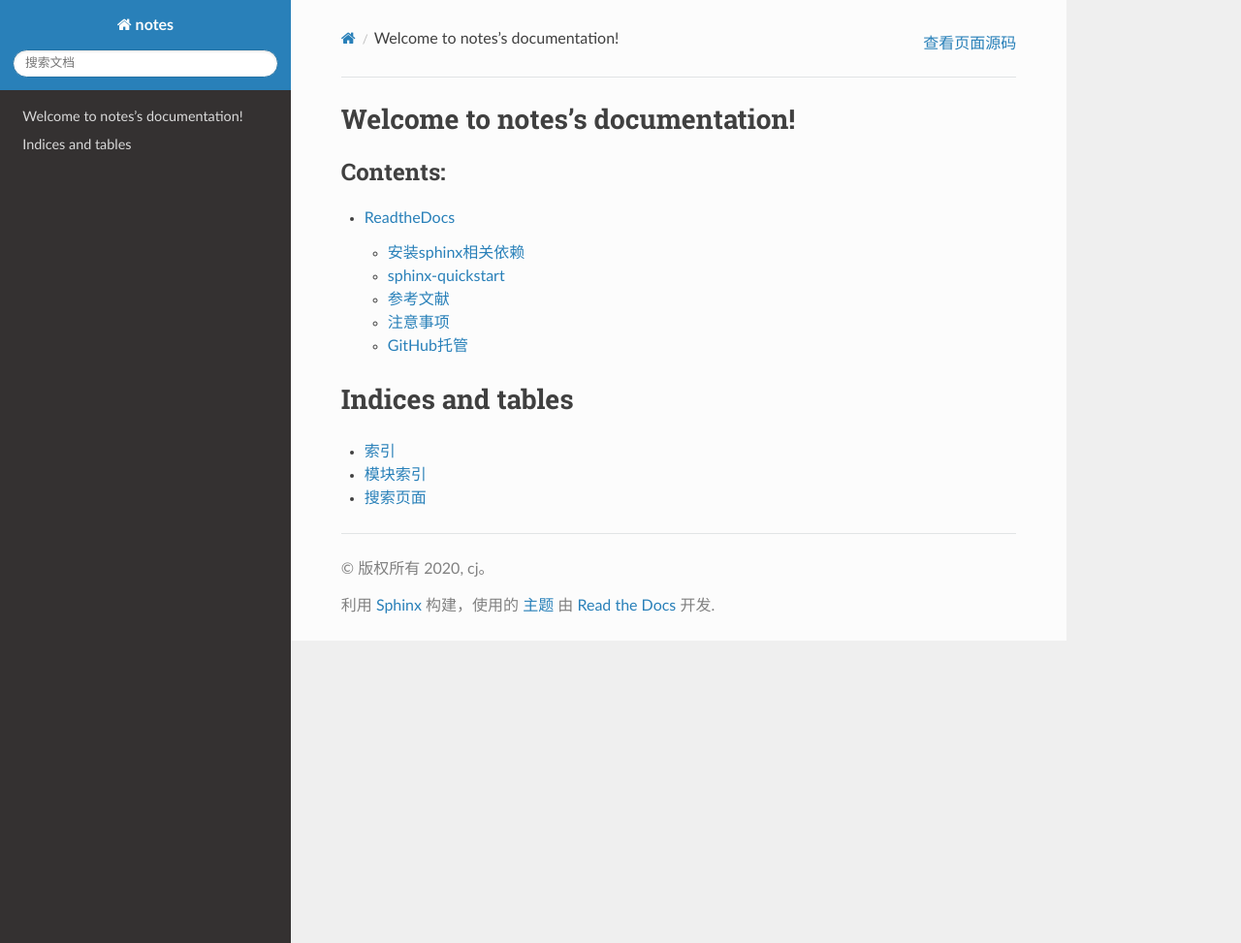
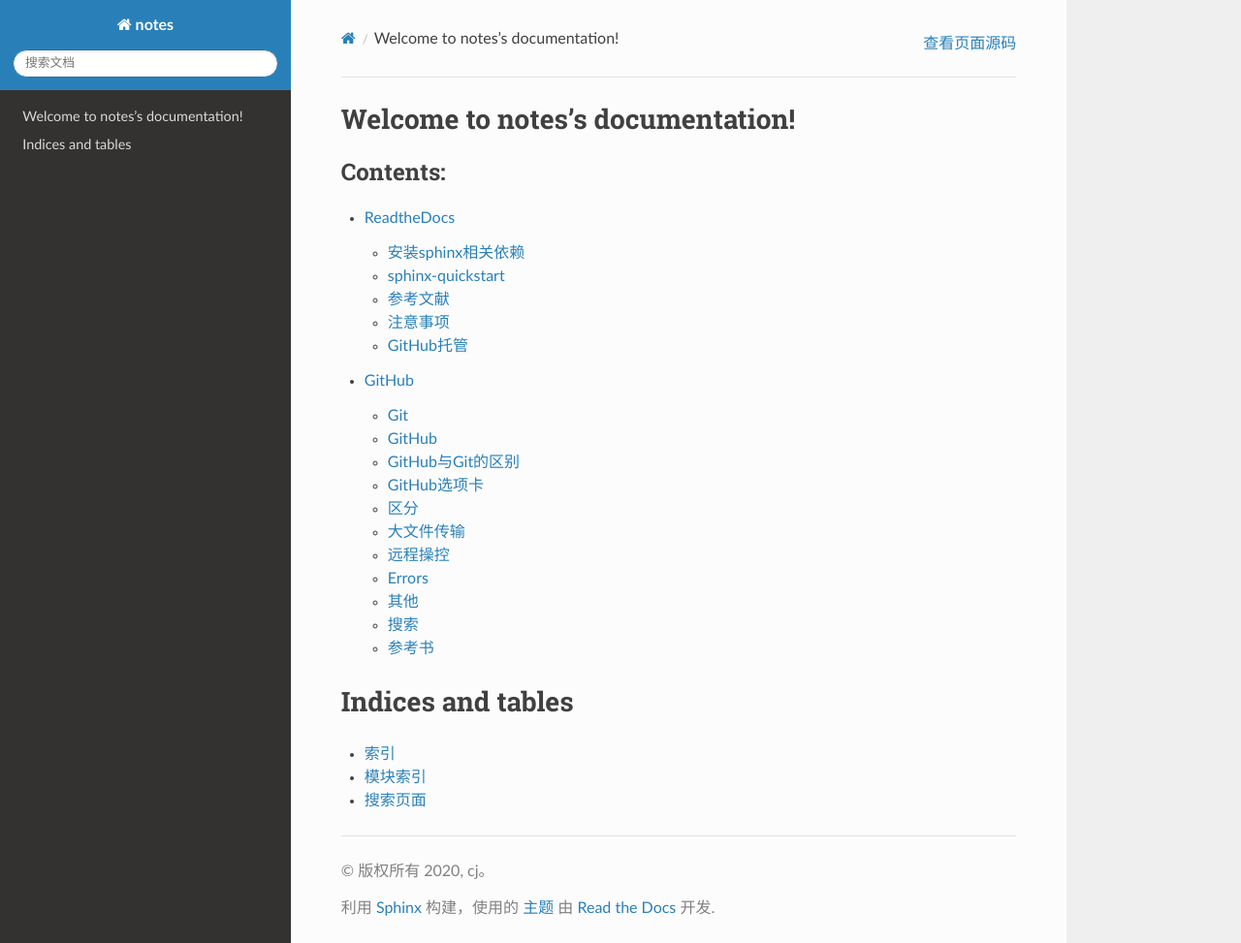
Before and after one commit to cjql/notes, a Sphinx documentation site: the page built from source/contents.rst, in a window 1280 px wide and 973 px high. Shown: the whole window at 97% size. Built offline with Sphinx 7.4.7 and the Read the Docs theme 2.0.0, drawn with Linux system fonts in a browser that asks for light colours; some of the changed lines change nothing that is shown.

Commit message:
【github】

````diff
--- /dev/null
+++ b/source/content/github.md
@@ -0,0 +1,285 @@
+# GitHub
+专注于完成现有的功能比完成新的开始更有价值。（一个善终强于无数个善始）
+**不要直接提交给主分支。** 有太多的分支，先集中解决其中一两个。
+修故障，开新分支。添加新功能，开新分支。
+好的经验法则，每个5~10分支提交一次。
+提交信息：在做什么（向人展示你的工作），为什么做，为啥要采用你的提交。（description and detailed description）
+WYSIWYG：所见即所得。WY死机。
+## Git
+定义    Git是一种版本控制系统。能查看文件随历史编辑的变化情况。
+功能
+回退
+大胆修改
+修改原因
+冲突解决
+完整的历史记录
+多分支历史记录
+独立的多分支历史记录
+## GitHub
+GitHub是一个网站，用于上传Git数据库的副本（存代码），也是功能强大的软件开发平台。可对代码及其修改进行说明、讨论和评估。
+GitHub独立于Git的机制：
+共享库
+fork
+pull
+issue
+wiki
+## GitHub与Git的区别
+
+GitHub的局限：
+重命名尤其是文件夹
+只能在单个文件上修改
+不能改写历史
+不能在线解决冲突
+
+Git的优势：
+运行
+测试
+IDE
+多个重命名
+离线
+## GitHub选项卡
+code    仓库文件列表。简要说明和URL
+commit 当前分支的提交历史
+branches 分支列表
+releases 标签列表
+可以将标签加入时的文件以归档形势（zip、tar.gz）下载到本地。软件在升级时一般需要打标签。
+https://git-scm.com/book/zh/v2/Git-基础-打标签
+像其他版本控制系统（VCS）一样，Git 可以给历史中的某一个提交打上标签，以示重要。 比较有代表性的是人们会使用这个功能来标记发布结点（v1.0 等等）。 在本节中，你将会学习如何列出已有的标签、如何创建新标签、以及不同类型的标签分别是什么。
+### contributors pull requests被采纳的人数+作者
+pulse、commit history：工作进展。
+commit：保存修改。    code和commit处都可以选分支，查看分支的历史要切换到待查的分支。
+commit message：提交消息。what、why、where（好在哪）。
+branch：新功能。
+feature branch：功能分支。
+master：提供发布。
+release branch：发布分支。Bug必修的分支。
+tag：标签。可用于记录发布版本。
+check out：查看。
+issue：需求（旧Bug报告和新性能添加）。方向性讨论功能，跟踪缺陷。Pull Request时会自动创建Issue。数字是**Open**状态的Issue数。
+PR(pull requests)：拉请求。请人复查分支历史流，并请求合并。最新变化和讨论。目前处于工作状态的所有不同功能。列表查看并管理。数字是Open的PR数量。正在做什么，每个修改的当前状态。
+merge PR ：仅对贡献者可见。
+revert the merge：回退合并。
+merge前可修改PR（修改时切换到PR所在的分支），以供审查和反馈。
+merge前最好自己clone并运行。也可交给测试团队或部门做。
+右边退订和订阅pull（评论、@、提交、合并、关闭）
+多去评论，以帮助项目改善质量
+fork：分叉。到个人账户或组织。参与这个库开发的人数。可自行修改、提交。PR后可提交到最初的（被fork的）项目。
+branch + PR（pull requests）：分支协作。
+releases：发布的版本个数。
+watch：关注。该仓库的更新信息都会显示在用户的公开活动中。
+star：喜欢。做书签用。反应仓库的受关注程度。判断仓库热门程度的指标。
+wiki：内容管理系统。便捷的链接页面。readme太长 ⇒ 用户文档和开发文档（待修bug、待加功能）。仅支持公开库。
+settings。当前仓库的设置。
+Options。
+GitHub Pages：可直接在settings中设置。需公开库或者Pro。内容是readme的内容。
+Collaborators
+Branches
+Webhooks：issue、PR自动发送到项目。（用于项目管理、Bug跟踪、自动化测试的持续集成服务器）
+Notifications
+Integrations & services
+Deploy keys
+Secrets
+Actions
+Insight
+SSH clone URL：克隆仓库时所需要的URL。
+Referring sites：访客来之前访问的网站。
+Pulse：显示该仓库最近的活动。issue和Pull Requests。周期可调。additions and deletions：增删行数。修改一行=增一行+删一行
+Contributors：贡献值图（master exclude merge）。主图可分块拉取，以查看时间段内的情况。（私有库需额外添加合作者）
+Community
+Traffic：仅贡献者可见。访客信息。以图表形式显示该仓库的各项指标。
+Commits：每周提交数。下图是上图被选中的周期块对应的日内分解图。
+Code frequency：码频图。看显著变化，尤其是重构。
+Dependency graph
+. Network：分支数。以图表行政显示仓库当前的状态及fork出的状态。同时会显示成员列表。
+. Forks：成员列表。
+顶层（根目录）、文件夹（目录）。
+../移动到父目录。
+git只关心文件，无法将空文件夹添加到项目。约定：想建空文件夹就加.gitkeep文件。
+readme.md：项目说明。（如何：安装、使用、自动化测试、对项目作贡献）
+徽章（本质是用图片做显示的套娃）https://shields.io/
+依赖项目及其版本
+自动测试正在通过（passing）
+依赖关系是最新的
+适应的浏览器和操作系统版本
+https://github.com/twbs/bootstrap#status
+例子
+[![Slack](https://bootstrap-slack.herokuapp.com/badge.svg)](https://bootstrap-slack.herokuapp.com/)
+[![Build Status](https://github.com/twbs/bootstrap/workflows/Tests/badge.svg)](https://github.com/twbs/bootstrap/actions?workflow=Tests)
+[![npm version](https://img.shields.io/npm/v/bootstrap.svg)](https://www.npmjs.com/package/bootstrap)
+[![Gem version](https://img.shields.io/gem/v/bootstrap.svg)](https://rubygems.org/gems/bootstrap)
+[![Meteor Atmosphere](https://img.shields.io/badge/meteor-twbs%3Abootstrap-blue.svg)](https://atmospherejs.com/twbs/bootstrap)
+[![Packagist Prerelease](https://img.shields.io/packagist/vpre/twbs/bootstrap.svg)](https://packagist.org/packages/twbs/bootstrap)
+[![NuGet](https://img.shields.io/nuget/vpre/bootstrap.svg)](https://www.nuget.org/packages/bootstrap/absoluteLatest)
+[![peerDependencies Status](https://img.shields.io/david/peer/twbs/bootstrap.svg)](https://david-dm.org/twbs/bootstrap?type=peer)
+[![devDependency Status](https://img.shields.io/david/dev/twbs/bootstrap.svg)](https://david-dm.org/twbs/bootstrap?type=dev)
+[![Coverage Status](https://img.shields.io/coveralls/github/twbs/bootstrap/master.svg)](https://coveralls.io/github/twbs/bootstrap?branch=master)
+[![CSS gzip size](https://img.badgesize.io/twbs/bootstrap/master/dist/css/bootstrap.min.css?compression=gzip&label=CSS+gzip+size)](https://github.com/twbs/bootstrap/tree/master/dist/css/bootstrap.min.css)
+[![JS gzip size](https://img.badgesize.io/twbs/bootstrap/master/dist/js/bootstrap.min.js?compression=gzip&label=JS+gzip+size)](https://github.com/twbs/bootstrap/tree/master/dist/js/bootstrap.min.js)
+[![BrowserStack Status](https://www.browserstack.com/automate/badge.svg?badge_key=SkxZcStBeExEdVJqQ2hWYnlWckpkNmNEY213SFp6WHFETWk2bGFuY3pCbz0tLXhqbHJsVlZhQnRBdEpod3NLSDMzaHc9PQ==--3d0b75245708616eb93113221beece33e680b229)](https://www.browserstack.com/automate/public-build/SkxZcStBeExEdVJqQ2hWYnlWckpkNmNEY213SFp6WHFETWk2bGFuY3pCbz0tLXhqbHJsVlZhQnRBdEpod3NLSDMzaHc9PQ==--3d0b75245708616eb93113221beece33e680b229)
+[![Backers on Open Collective](https://img.shields.io/opencollective/backers/bootstrap.svg)](#backers)
+[![Sponsors on Open Collective](https://img.shields.io/opencollective/sponsors/bootstrap.svg)](#sponsors)
+## 区分
+### download zip 与git clone
+download zip：单纯下载到本地，无法查看日志和对仓库进行修改
+https://www.prestonlamb.com/blog/creating-a-docker-image-with-github-actions
+### issue和PR
+* issue：未做的，可以和master无关
+* PR：已修bug和新增功能，但尚未合并。必须有master和分支
+### labels 和 milestone
+* lables：可同时多个。可按字母和issue数排序。
+* milestone。只能有一个。可用来做deadline。可按更新时间、完成度（同milestone中关闭的issue占比）、到期、字母、issue数排序
+## 大文件传输
+https://git-lfs.github.com/
+* 下载，安装
+* bash移动路径到对应仓库
+* git init
+* git lfs install
+* touch .gitattributes
+* git lfs track "*.pdf"
+* git lfs track "*.epub"
+* git add .gitattributes
+* git add *.epub
+* git commit -m "Add design file"
+* git remote add origin https://github.com/cqlj/allitebooks
+* git push origin master
+重复6、8、9、10、11
+```bash
+Git LFS has been disabled on your personal account cqlj because you’ve exceeded your data plan by at least 150%. Please purchase additional data packs to cover your bandwidth and storage usage:
+https://github.com/account/billing/data/upgrade
+Current usage as of 11 Jan 2020 09:20PM UTC:
+Bandwidth: 0.0 GB / 1 GB (0%)
+Storage: 7.37 GB / 1 GB (737%)
+```
+## 远程操控
+```bash
+git init
+echo "## allitebooks" >> README.md
+git add README.md
+git add -A(add all files)
+git commit -m "first commit"
+git remote add origin git@github.com:cqlj/allitebooks.git
+## git remote -v (for checking current repository)
+## git pull --rebase origin master
+git push -u origin master
+```
+## Errors
+**Updating the Git index failed**
+参考：[stackoverflow](https://stackoverflow.com/questions/10573815/why-is-updating-the-git-index-failed-displayed)
+```
+git config --global core.autocrlf false
+```
+```
+Updating the Git index failed.    A rescan will be automatically started to resynchronize git-gui.
+warning: LF will be replaced by CRLF in source/categories/index.md.
+The file will have its original line endings in your working directory
+```
+
+**Sorry, we had to truncate this directory to 1,000 files.**
+Large files detected. You may want to try
+[Git_Large_File_Storage](https://git-lfs.github.com)
+[**中文乱码**](https://www.cnblogs.com/scale/p/6258457.html)
+git config --global i18n.commitencoding utf-8
+git config --global i18n.logoutputencoding gbk
+git config --global gui.encoding utf-8
+https://services.github.com/    GitHub产品大全，包括Learning Lab、Developer API等
+## 其他
+https://help.github.com/en/github/authenticating-to-github/removing-sensitive-data-from-a-repository
+https://tecadmin.net/delete-commit-history-in-github/
+https://gist.github.com/stephenhardy/5470814
+https://github.com/cjql/archive/wiki/_history
+★MEMO★
+[shortcuts](https://help.github.com/en/articles/using-keyboard-shortcuts)
+[tips](https://blog.csdn.net/neilol/article/details/46568611)
+★update★
+[cjql](https://www.gitmemory.com/cjql)
+[issue](https://github.com/issues?q=is%3Aissue+author%3Acjql+sort%3Aupdated-desc)
+[repo](https://github.com/search?o=desc&q=user%3Acjql+&s=updated&type=Repositories)
+[wiki](https://github.com/cjql/webs/wiki/_history)
+[wikis](https://github.com/search?o=desc&q=user%3Acjql+&s=updated&type=Wikis)
+★scan★
+[repos](https://github.com/settings/repositories)
+[watching](https://github.com/watching)
+[trending](https://github.com/trending)
+[封禁用户](https://github.com/settings/blocked_users)
+[贡献墙](https://github-contributions.now.sh/)
+[changelog](https://github.blog/changelog/)
+[cheatsheet](https://github.com/tiimgreen/github-cheat-sheet/)
+[cheatsheet](https://github.github.com/training-kit/downloads/zh_CN/github-git-cheat-sheet/)
+[cheatsheetzh](https://github.com/tiimgreen/github-cheat-sheet/blob/master/README.zh-cn.md)
+[GitDoc](https://git-scm.com/book/en/v2)
+[stanford](http://www-cs-students.stanford.edu/~blynn/gitmagic/intl/zh_cn/)
+[geeeeeeeeek](https://github.com/geeeeeeeeek/git-recipes)
+[廖雪峰](https://www.liaoxuefeng.com/wiki/0013739516305929606dd18361248578c67b8067c8c017b000)
+[阳志平](https://www.yangzhiping.com/tech/github.html)
+[中文教程](https://github.com/gotgit/gotgithub)
+[gitimmersion](http://gitimmersion.com/index.html)
+[Version Control](https://www.git-tower.com/learn/)
+[美化git ](http://justinhileman.info/article/git-pretty/)
+[ sharing](http://codemancers.com/blog/posts/2014-05-01-using-git-for-knowledge-sharing/)
+★gitignore★
+[Create](https://www.gitignore.io/)
+[Joe](https://karan.goel.io/joe/)
+[csdn](https://blog.csdn.net/qq19414123/article/details/53435591)
+[segmentfault](https://segmentfault.com/q/1010000004164312?_ea=513255)
+[branch](https://learngitbranching.js.org/)
+[python](https://github.com/vinta/awesome-python)
+[others](https://github.com/sindresorhus/awesome)
+[API](https://api.github.com/users/cjql)
+[labels](https://developer.github.com/v3/issues/labels/)
+[shields](https://github.com/badges/shields)
+[hosts](https://github.com/racaljk/hosts)
+[Sourcetree](https://www.sourcetreeapp.com/)
+[hosts](http://gogs.io/)
+[censorship](https://github.com/citizenlab/chat-censorship)
+[teleirc](https://github.com/FruitieX/teleirc)
+★Famous★
+[Google](https://github.com/google)
+[Apple](https://github.com/apple)
+[Facebook](https://github.com/facebook)
+[Twitter](https://github.com/twitter)
+[Microsoft](https://github.com/microsoft)
+[Square](https://github.com/square)
+[alibaba](https://github.com/alibaba)
+[linux](https://github.com/torvalds/linux)
+[rails](https://github.com/rails/rails)
+[NodeJS](https://github.com/nodejs/node)
+[Swift](https://github.com/apple/swift)
+[Coffeescript](https://github.com/jashkenas/coffeescript)
+[Ruby](https://github.com/ruby/ruby)
+[Torvalds](https://github.com/torvalds)
+[Dhh](https://github.com/dhh)
+[JakeWharton](https://github.com/JakeWharton)
+★學習教程★
+[try](https://try.github.io/)
+[githug: Git your game on](https://github.com/Gazler/githug)
+[githug通关攻略](http://lingavin.com/githugtong-guan-gong-lue.html)
+[git-game: terminal game to test git skills ](https://github.com/git-game/git-game)
+[Learn Git Branching:形象直观的图形化练习网站。](https://learngitbranching.js.org/)
+[伯乐在线:git详解系列](http://blog.jobbole.com/tag/pro-git/)
+[猴子都能懂的Git入门](http://backlogtool.com/git-guide/cn/)
+[GitHub上的12个骚操作](https://segmentfault.com/a/1190000011380397)
+[bitbucket的教程](https://www.atlassian.com/git?atl_source=cac-bitbucket-1&atl_medium=ace&atl_campaign=ACE-158-Stash-GIT-on-Bitbucket-CAC_git")
+https://blog.csdn.net/chaishen10000
+
+## 搜索
+私有库的code也能被搜索到。
+默认搜索是从master分支搜索代码，只有小于384k的代码才是可以搜索到的
+https://github.com/search/advanced
+https://github.com/issues?q=author:cjql+sort:updated-desc+label:
+https://help.github.com/categories/searching-for-information-on-github/
+https://github.com/search?q=icon+size:>200000+extension:css&type=Code
+https://github.com/search?q=minitest+filename:test_helper    匹配文件名
+https://github.com/search?q=icon+size:>200000+extension:css&type=Code
+https://github.com/search?q=octocat+in:file&type=Code     文件
+https://github.com/search?q=octocat+in:path&type=Code    路径
+https://github.com/search?q=octocat+in:file,path&type=Code    文件或路径
+https://github.com/search?q=display+language:scss&type=Code    语言
+https://github.com/search?q=Integer&type=Code    关键词
+https://github.com/search?q=element+language:xml+size:100&type=Code    大小
+https://github.com/search?q=user:cjql
+https://github.com/search?q=user:cjql+php    作者
+https://github.com/search?q=user:cjql+"公元前613年"&type=Issues    精确匹配
+http://blog.sina.com.cn/s/blog_4e60b09d0102vcso.html
+
+## 参考书
+GitHub入门，李新叶，Introducing GitHub，Peter Bell& Brent Beer，2015年8月。（无源码）
--- a/source/contents.rst
+++ b/source/contents.rst
@@ -11,6 +11,7 @@ Welcome to notes's documentation!
    :caption: Contents:
 
    content/ReadtheDocs
+   content/github
 
 
 
````
